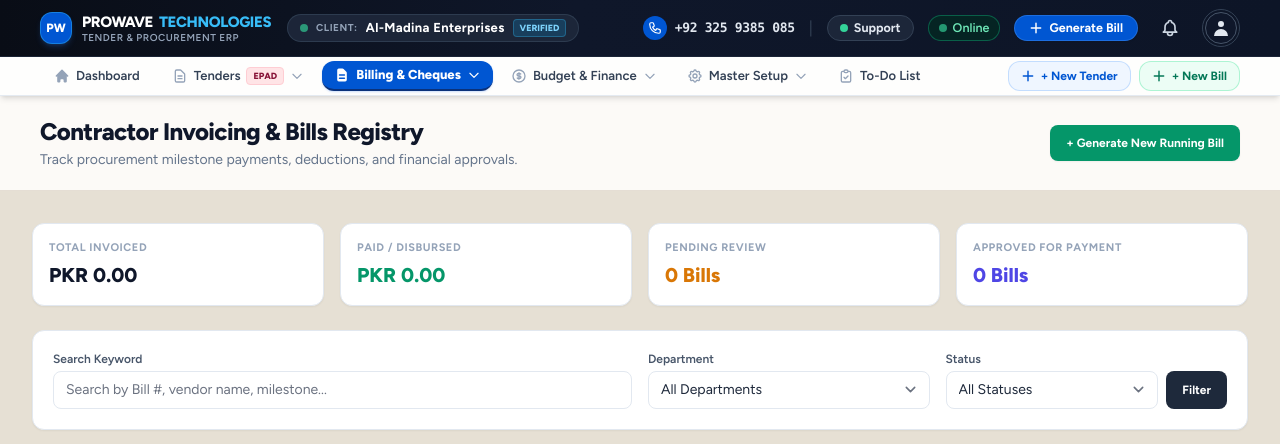
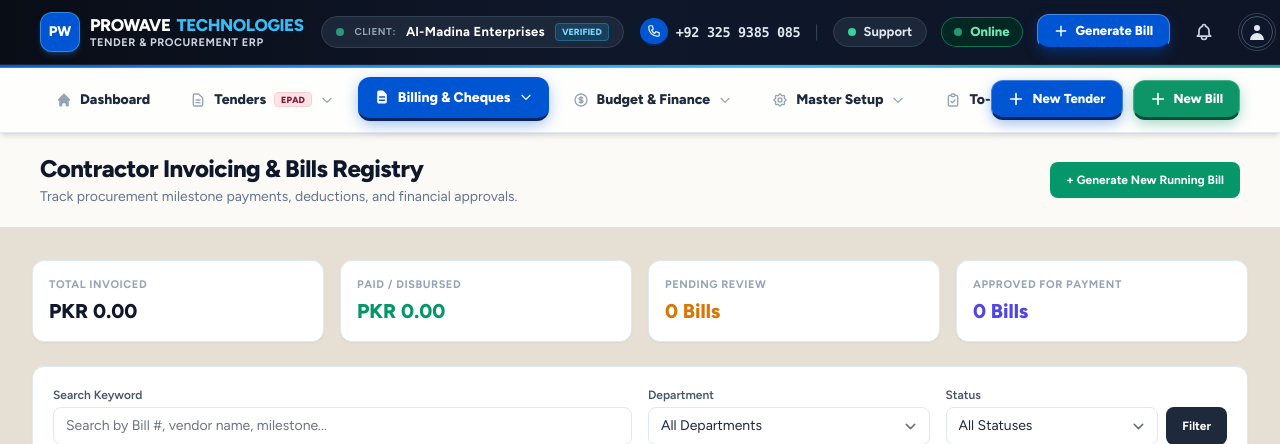
Before and after one commit to muhammadwaleed12236/tendermanagement, a Laravel app: page /bills in a window 1280 px wide. Shown: the top 444 px of the page. Run offline with Laravel 12, Linux system fonts and the light colour scheme; a user stored in the database is signed in; data comes from the database, SQL or seed files in the repository; data that the repository does not hold is empty; style sheets or scripts are compiled from the project's sources.

Commit message:
feat: enlarge navbar scale, add high-contrast 3D action buttons, shimmer accent strip, and smooth interactive hover animations

```diff
--- a/resources/views/layouts/navigation.blade.php
+++ b/resources/views/layouts/navigation.blade.php
@@ -1,20 +1,132 @@
+<style>
+    /* Animated Glowing Accent Strip between Tier 1 & Tier 2 */
+    @keyframes nav-shimmer {
+        0% { background-position: 0% 50%; }
+        50% { background-position: 100% 50%; }
+        100% { background-position: 0% 50%; }
+    }
+    .nav-accent-strip {
+        height: 2.5px;
+        width: 100%;
+        background: linear-gradient(90deg, #0056d2 0%, #38bdf8 25%, #0d9467 50%, #cd3805 75%, #0056d2 100%);
+        background-size: 250% 100%;
+        animation: nav-shimmer 7s ease-in-out infinite;
+    }
+
+    /* Tactile 3D Action Buttons with Smooth Push & Hover Lift */
+    .nav-btn-tender {
+        background-color: #0056d2;
+        border: 1px solid rgba(255, 255, 255, 0.25);
+        border-bottom: 3.5px solid #07255e;
+        box-shadow: 0 4px 14px -1px rgba(0, 86, 210, 0.4);
+        color: #ffffff;
+        font-weight: 900;
+        transition: all 0.22s cubic-bezier(0.34, 1.56, 0.64, 1);
+    }
+    .nav-btn-tender:hover {
+        transform: translateY(-2px);
+        background-color: #1a6fe3;
+        box-shadow: 0 8px 20px -1px rgba(0, 86, 210, 0.55);
+    }
+    .nav-btn-tender:active {
+        transform: translateY(1.5px);
+        border-bottom-width: 1.5px;
+        box-shadow: 0 2px 6px rgba(0, 86, 210, 0.25);
+    }
+
+    .nav-btn-bill {
+        background-color: #0d9467;
+        border: 1px solid rgba(255, 255, 255, 0.25);
+        border-bottom: 3.5px solid #064e3b;
+        box-shadow: 0 4px 14px -1px rgba(13, 148, 103, 0.4);
+        color: #ffffff;
+        font-weight: 900;
+        transition: all 0.22s cubic-bezier(0.34, 1.56, 0.64, 1);
+    }
+    .nav-btn-bill:hover {
+        transform: translateY(-2px);
+        background-color: #10b981;
+        box-shadow: 0 8px 20px -1px rgba(13, 148, 103, 0.55);
+    }
+    .nav-btn-bill:active {
+        transform: translateY(1.5px);
+        border-bottom-width: 1.5px;
+        box-shadow: 0 2px 6px rgba(13, 148, 103, 0.25);
+    }
+
+    /* Top Bar Generate Bill CTA */
+    .nav-btn-quick-bill {
+        background-color: #0056d2;
+        border: 1px solid rgba(255, 255, 255, 0.3);
+        border-bottom: 3.5px solid #07255e;
+        box-shadow: 0 4px 14px -1px rgba(0, 86, 210, 0.4);
+        color: #ffffff;
+        font-weight: 900;
+        transition: all 0.22s cubic-bezier(0.34, 1.56, 0.64, 1);
+    }
+    .nav-btn-quick-bill:hover {
+        transform: translateY(-2px);
+        background-color: #1a6fe3;
+        box-shadow: 0 8px 20px -1px rgba(0, 86, 210, 0.55);
+    }
+    .nav-btn-quick-bill:active {
+        transform: translateY(1.5px);
+        border-bottom-width: 1.5px;
+    }
+
+    /* Animated Navigation Links */
+    .nav-pill-item {
+        transition: all 0.22s cubic-bezier(0.34, 1.56, 0.64, 1);
+    }
+    .nav-pill-item:hover:not(.nav-pill-active) {
+        transform: translateY(-2px);
+        background-color: #eff6ff;
+        color: #0056d2;
+        box-shadow: 0 4px 12px -2px rgba(0, 86, 210, 0.18);
+    }
+    .nav-pill-active {
+        background-color: #0056d2 !important;
+        color: #ffffff !important;
+        border-bottom: 3.5px solid #07255e !important;
+        box-shadow: 0 4px 16px -2px rgba(0, 86, 210, 0.45) !important;
+        transform: translateY(-1px);
+    }
+    .nav-pill-active:hover {
+        transform: translateY(-2.5px);
+        box-shadow: 0 8px 22px -2px rgba(0, 86, 210, 0.55) !important;
+    }
+
+    /* Bell Ring Shake Animation on Hover */
+    @keyframes bell-ring {
+        0%, 100% { transform: rotate(0deg); }
+        15% { transform: rotate(16deg); }
+        30% { transform: rotate(-14deg); }
+        45% { transform: rotate(12deg); }
+        60% { transform: rotate(-8deg); }
+        75% { transform: rotate(4deg); }
+    }
+    .hover-bell:hover svg {
+        animation: bell-ring 0.65s cubic-bezier(0.36, 0.07, 0.19, 0.97) both;
+        transform-origin: top center;
+    }
+</style>
 <!-- Two-Tier ERP Navigation Header -->
 <div x-data="{ open: false }" class="sticky top-0 z-50 shadow-md">
     <!-- Top Bar: Executive Midnight Slate (#090d16) -->
     <div class="bg-[#090d16] border-b border-slate-800/80 text-white select-none shadow-sm" style="background: linear-gradient(90deg, #090d16 0%, #0f172a 45%, #0d1527 100%);">
-        <div class="max-w-full px-4 sm:px-6 lg:px-8 xl:px-10 h-14 flex items-center justify-between gap-4">
+        <div class="max-w-full px-4 sm:px-6 lg:px-8 xl:px-10 h-16 sm:h-17 flex items-center justify-between gap-4">
             <!-- Left: Logo & Company Pill -->
             <div class="flex items-center gap-3">
                 <!-- Logo Monogram & Name: ProWave Technologies -->
                 <a href="{{ route('dashboard') }}" class="flex items-center gap-2.5 group">
-                    <div class="w-8 h-8 rounded-xl bg-[#0056d2] border border-sky-400/40 flex items-center justify-center font-black text-white text-xs shadow-md shadow-blue-500/20 group-hover:border-sky-300 transition">
+                    <div class="w-10 h-10 rounded-xl bg-[#0056d2] border border-sky-300/40 border-b-3 border-[#07255e] flex items-center justify-center font-black text-white text-sm shadow-md shadow-blue-500/25 group-hover:scale-105 group-hover:-rotate-3 transition duration-200">
                         PW
                     </div>
                     <div class="flex flex-col leading-tight">
-                        <span class="font-black text-sm sm:text-[15px] tracking-tight text-white whitespace-nowrap flex items-center gap-1.5">
+                        <span class="font-black text-[15px] sm:text-[17px] tracking-tight text-white whitespace-nowrap flex items-center gap-1.5">
                             PROWAVE <span class="text-sky-400 font-extrabold">TECHNOLOGIES</span>
                         </span>
-                        <span class="text-[10px] text-slate-400 font-semibold tracking-wider uppercase">
+                        <span class="text-[11px] text-slate-300 font-bold tracking-wider uppercase">
                             Tender & Procurement ERP
                         </span>
                     </div>
@@ -22,7 +134,7 @@
 
                 @auth
                     <!-- Dynamic Client Company Pill (Al-Madina Enterprises) -->
-                    <div class="hidden md:inline-flex items-center gap-2 px-3 py-1 rounded-full bg-slate-800/90 border border-slate-700/80 text-slate-200 text-xs sm:text-[13px] font-semibold whitespace-nowrap ms-1 shadow-2xs backdrop-blur-sm">
+                    <div class="hidden md:inline-flex items-center gap-2.5 px-3.5 py-1.5 rounded-full bg-slate-800/95 border border-slate-700 text-slate-200 text-xs sm:text-[13px] font-bold whitespace-nowrap ms-1.5 shadow-xs backdrop-blur-sm">
                         <span class="w-2 h-2 rounded-full bg-emerald-400 animate-pulse shrink-0"></span>
                         <span class="text-[10px] uppercase font-bold text-slate-400 tracking-wider">Client:</span>
                         <span class="truncate max-w-[240px] font-bold text-white tracking-wide">
@@ -37,32 +149,32 @@
             <div class="flex items-center gap-3 sm:gap-3.5">
                 <!-- Phone Contact with Cyan Circular Icon -->
                 <a href="tel:+923259385085" class="inline-flex items-center gap-2 text-white font-bold text-xs sm:text-[13px] hover:text-sky-300 transition whitespace-nowrap">
-                    <span class="w-6 h-6 rounded-full bg-[#0056d2] flex items-center justify-center text-white shrink-0 shadow-xs">
+                    <span class="w-7 h-7 rounded-full bg-[#0056d2] border-b-2 border-[#07255e] flex items-center justify-center text-white shrink-0 shadow-xs">
                         <svg class="w-3.5 h-3.5" fill="none" stroke="currentColor" viewBox="0 0 24 24">
                             <path stroke-linecap="round" stroke-linejoin="round" stroke-width="2" d="M3 5a2 2 0 012-2h3.28a1 1 0 01.948.684l1.498 4.493a1 1 0 01-.502 1.21l-2.257 1.13a11.042 11.042 0 005.516 5.516l1.13-2.257a1 1 0 011.21-.502l4.493 1.498a1 1 0 01.684.949V19a2 2 0 01-2 2h-1C9.716 21 3 14.284 3 6V5z"></path>
                         </svg>
                     </span>
-                    <span class="font-mono tracking-tight text-xs sm:text-[13px] font-bold text-slate-200">+92 325 9385 085</span>
+                    <span class="font-mono tracking-tight text-xs sm:text-[13.5px] font-extrabold text-slate-200">+92 325 9385 085</span>
                 </a>
 
                 <!-- Vertical Divider -->
                 <span class="text-slate-700 hidden sm:inline">|</span>
 
                 <!-- Support Pill with Headset Icon -->
-                <a href="https://wa.me/923259385085" target="_blank" rel="noopener noreferrer" class="hidden sm:inline-flex items-center gap-1.5 px-3 py-1 rounded-full bg-slate-800/90 hover:bg-slate-700 border border-slate-700 text-slate-200 text-xs sm:text-[12.5px] font-bold transition shadow-xs whitespace-nowrap" title="Chat on WhatsApp">
+                <a href="https://wa.me/923259385085" target="_blank" rel="noopener noreferrer" class="hidden sm:inline-flex items-center gap-2 px-3.5 py-1.5 rounded-full bg-slate-800/95 hover:bg-slate-700 border border-slate-700 text-slate-200 text-xs sm:text-[13px] font-bold transition shadow-xs whitespace-nowrap hover:scale-105" title="Chat on WhatsApp">
                     <span class="w-2 h-2 rounded-full bg-emerald-400"></span>
                     <span>Support</span>
                 </a>
 
                 <!-- Online Status Pill -->
-                <span class="inline-flex items-center gap-1.5 px-2.5 py-1 rounded-full bg-emerald-950/70 border border-emerald-500/40 text-emerald-300 text-xs sm:text-[12.5px] font-semibold whitespace-nowrap">
+                <span class="inline-flex items-center gap-2 px-3 py-1.5 rounded-full bg-emerald-950/80 border border-emerald-500/50 text-emerald-300 text-xs sm:text-[13px] font-extrabold whitespace-nowrap">
                     <span class="w-2 h-2 rounded-full bg-emerald-400 animate-pulse"></span>
                     <span>Online</span>
                 </span>
 
                 @auth
                     <!-- Quick Bill CTA Button (Vibrant 3D Gradient) -->
-                    <a href="{{ route('bills.create') }}" class="hidden lg:inline-flex items-center gap-1.5 px-3.5 py-1 rounded-full bg-[#0056d2] hover:bg-[#1a6fe3] text-white text-xs sm:text-[12.5px] font-bold transition shadow-sm border border-blue-400/30 whitespace-nowrap">
+                    <a href="{{ route('bills.create') }}" class="nav-btn-quick-bill hidden lg:inline-flex items-center gap-2 px-4 py-2 rounded-xl text-xs sm:text-[13px] whitespace-nowrap">
                         <svg class="w-3.5 h-3.5" fill="none" stroke="currentColor" viewBox="0 0 24 24"><path stroke-linecap="round" stroke-linejoin="round" stroke-width="2.5" d="M12 4v16m8-8H4"></path></svg>
                         <span>Generate Bill</span>
                     </a>
@@ -74,7 +186,7 @@
                     @endphp
                     <div class="relative hidden sm:block" x-data="{ notifOpen: false }">
                         <button @click="notifOpen = !notifOpen"
-                                class="relative p-2 text-slate-300 hover:text-white transition rounded-full hover:bg-slate-800/80 focus:outline-none"
+                                class="hover-bell relative p-2.5 text-slate-300 hover:text-white transition rounded-full hover:bg-slate-800/80 focus:outline-none"
                                 title="Notifications">
                             <svg class="w-5 h-5" fill="none" stroke="currentColor" viewBox="0 0 24 24">
                                 <path stroke-linecap="round" stroke-linejoin="round" stroke-width="2" d="M15 17h5l-1.405-1.405A2.032 2.032 0 0118 14.158V11a6.002 6.002 0 00-4-5.659V5a2 2 0 10-4 0v.341C7.67 6.165 6 8.388 6 11v3.159c0 .538-.214 1.055-.595 1.436L4 17h5m6 0v1a3 3 0 11-6 0v-1m6 0H9"></path>
@@ -253,16 +365,19 @@
         </div>
     </div>
 
+    <!-- Animated Accent Strip -->
+    <div class="nav-accent-strip"></div>
+
     <!-- Bottom Tier: Luminous Clean Glass Navigation Bar with Dropdowns -->
     <nav class="bg-white/95 backdrop-blur-md border-b border-slate-200/90 text-slate-700 select-none shadow-xs">
         <div class="max-w-full px-4 sm:px-6 lg:px-8 xl:px-10">
-            <div class="flex items-center justify-between h-13 py-1 gap-3">
+            <div class="flex items-center justify-between h-15 sm:h-16 py-1.5 gap-3">
                 <!-- Navigation Items with Elegant Dropdowns -->
-                <div class="hidden lg:flex items-center gap-1 xl:gap-1.5 flex-1 min-w-0">
+                <div class="hidden lg:flex items-center gap-1.5 xl:gap-2 flex-1 min-w-0">
                     @auth
                         <!-- 1. Dashboard -->
                         <a href="{{ route('dashboard') }}"
-                           class="inline-flex items-center gap-1.5 px-3.5 py-1.5 rounded-xl text-xs xl:text-[13px] whitespace-nowrap transition-all duration-150 {{ request()->routeIs('dashboard') ? 'bg-[#0056d2] text-white font-extrabold shadow-sm shadow-blue-500/25 border-b-2 border-[#0b327b]' : 'text-slate-700 hover:text-[#0056d2] hover:bg-blue-50/80 font-semibold' }}">
+                           class="nav-pill-item inline-flex items-center gap-2 px-3.5 xl:px-4 py-2 sm:py-2.5 rounded-xl text-[13.5px] xl:text-[14px] whitespace-nowrap {{ request()->routeIs('dashboard') ? 'nav-pill-active font-black' : 'text-slate-800 hover:text-[#0056d2] font-extrabold' }}">
                             <svg class="w-4 h-4 shrink-0 {{ request()->routeIs('dashboard') ? 'text-white' : 'text-slate-400' }}" fill="currentColor" viewBox="0 0 20 20">
                                 <path d="M10.707 2.293a1 1 0 00-1.414 0l-7 7a1 1 0 001.414 1.414L4 10.414V17a1 1 0 001 1h2a1 1 0 001-1v-2a1 1 0 011-1h2a1 1 0 011 1v2a1 1 0 001 1h2a1 1 0 001-1v-6.586l.293.293a1 1 0 001.414-1.414l-7-7z"></path>
                             </svg>
@@ -272,7 +387,7 @@
                         <!-- 2. Tenders & EPAD 2.0 Dropdown -->
                         <div x-data="{ open: false }" @click.outside="open = false" @keydown.escape="open = false" class="relative">
                             <button @click="open = !open" type="button"
-                                    class="inline-flex items-center gap-1.5 px-3 py-1.5 rounded-xl text-xs xl:text-[13px] whitespace-nowrap transition-all duration-150 {{ request()->routeIs('tenders.*') ? 'bg-[#0056d2] text-white font-extrabold shadow-sm shadow-blue-500/25 border-b-2 border-[#0b327b]' : 'text-slate-700 hover:text-[#0056d2] hover:bg-blue-50/80 font-semibold' }}">
+                                    class="nav-pill-item inline-flex items-center gap-2 px-3.5 xl:px-4 py-2 sm:py-2.5 rounded-xl text-[13.5px] xl:text-[14px] whitespace-nowrap {{ request()->routeIs('tenders.*') ? 'nav-pill-active font-black' : 'text-slate-800 hover:text-[#0056d2] font-extrabold' }}">
                                 <svg class="w-4 h-4 shrink-0 {{ request()->routeIs('tenders.*') ? 'text-white' : 'text-slate-400' }}" fill="none" stroke="currentColor" viewBox="0 0 24 24">
                                     <path stroke-linecap="round" stroke-linejoin="round" stroke-width="2" d="M9 12h6m-6 4h6m2 5H7a2 2 0 01-2-2V5a2 2 0 012-2h5.586a1 1 0 01.707.293l5.414 5.414a1 1 0 01.293.707V19a2 2 0 01-2 2z"></path>
                                 </svg>
@@ -341,7 +456,7 @@
                         <!-- 3. Billing & Cheques Dropdown -->
                         <div x-data="{ open: false }" @click.outside="open = false" @keydown.escape="open = false" class="relative">
                             <button @click="open = !open" type="button"
-                                    class="inline-flex items-center gap-1.5 px-3 py-1.5 rounded-xl text-xs xl:text-[13px] whitespace-nowrap transition-all duration-150 {{ request()->routeIs('bills.*') || request()->routeIs('cheques.*') ? 'bg-[#0056d2] text-white font-extrabold shadow-sm shadow-blue-500/25 border-b-2 border-[#0b327b]' : 'text-slate-700 hover:text-[#0056d2] hover:bg-blue-50/80 font-semibold' }}">
+                                    class="nav-pill-item inline-flex items-center gap-2 px-3.5 xl:px-4 py-2 sm:py-2.5 rounded-xl text-[13.5px] xl:text-[14px] whitespace-nowrap {{ request()->routeIs('bills.*') || request()->routeIs('cheques.*') ? 'nav-pill-active font-black' : 'text-slate-800 hover:text-[#0056d2] font-extrabold' }}">
                                 <svg class="w-4 h-4 shrink-0 {{ request()->routeIs('bills.*') || request()->routeIs('cheques.*') ? 'text-white' : 'text-slate-400' }}" fill="currentColor" viewBox="0 0 20 20">
                                     <path fill-rule="evenodd" d="M4 4a2 2 0 012-2h4.586A2 2 0 0112 2.586L15.414 6A2 2 0 0116 7.414V16a2 2 0 01-2 2H6a2 2 0 01-2-2V4zm2 6a1 1 0 011-1h6a1 1 0 110 2H7a1 1 0 01-1-1zm1 3a1 1 0 100 2h6a1 1 0 100-2H7z" clip-rule="evenodd"></path>
                                 </svg>
@@ -420,7 +535,7 @@
                         <!-- 4. Budget & Finance Dropdown -->
                         <div x-data="{ open: false }" @click.outside="open = false" @keydown.escape="open = false" class="relative">
                             <button @click="open = !open" type="button"
-                                    class="inline-flex items-center gap-1.5 px-3 py-1.5 rounded-xl text-xs xl:text-[13px] whitespace-nowrap transition-all duration-150 {{ request()->routeIs('finance.*') || request()->routeIs('releases.*') || request()->routeIs('expenses.*') || request()->routeIs('banks.*') ? 'bg-[#0056d2] text-white font-extrabold shadow-sm shadow-blue-500/25 border-b-2 border-[#0b327b]' : 'text-slate-700 hover:text-[#0056d2] hover:bg-blue-50/80 font-semibold' }}">
+                                    class="nav-pill-item inline-flex items-center gap-2 px-3.5 xl:px-4 py-2 sm:py-2.5 rounded-xl text-[13.5px] xl:text-[14px] whitespace-nowrap {{ request()->routeIs('finance.*') || request()->routeIs('releases.*') || request()->routeIs('expenses.*') || request()->routeIs('banks.*') ? 'nav-pill-active font-black' : 'text-slate-800 hover:text-[#0056d2] font-extrabold' }}">
                                 <svg class="w-4 h-4 shrink-0 {{ request()->routeIs('finance.*') || request()->routeIs('releases.*') || request()->routeIs('expenses.*') || request()->routeIs('banks.*') ? 'text-white' : 'text-slate-400' }}" fill="none" stroke="currentColor" viewBox="0 0 24 24">
                                     <path stroke-linecap="round" stroke-linejoin="round" stroke-width="2" d="M12 8c-1.657 0-3 .895-3 2s1.343 2 3 2 3 .895 3 2-1.343 2-3 2m0-8c1.11 0 2.08.402 2.599 1M12 8V7m0 1v8m0 0v1m0-1c-1.11 0-2.08-.402-2.599-1M21 12a9 9 0 11-18 0 9 9 0 0118 0z" />
                                 </svg>
@@ -493,7 +608,7 @@
                         <!-- 5. Setup & Master Data Dropdown -->
                         <div x-data="{ open: false }" @click.outside="open = false" @keydown.escape="open = false" class="relative">
                             <button @click="open = !open" type="button"
-                                    class="inline-flex items-center gap-1.5 px-3 py-1.5 rounded-xl text-xs xl:text-[13px] whitespace-nowrap transition-all duration-150 {{ request()->routeIs('departments.*') || request()->routeIs('companies.*') || request()->routeIs('products.*') || request()->routeIs('users.*') || request()->routeIs('activity-logs.*') ? 'bg-[#0056d2] text-white font-extrabold shadow-sm shadow-blue-500/25 border-b-2 border-[#0b327b]' : 'text-slate-700 hover:text-[#0056d2] hover:bg-blue-50/80 font-semibold' }}">
+                                    class="nav-pill-item inline-flex items-center gap-2 px-3.5 xl:px-4 py-2 sm:py-2.5 rounded-xl text-[13.5px] xl:text-[14px] whitespace-nowrap {{ request()->routeIs('departments.*') || request()->routeIs('companies.*') || request()->routeIs('products.*') || request()->routeIs('users.*') || request()->routeIs('activity-logs.*') ? 'nav-pill-active font-black' : 'text-slate-800 hover:text-[#0056d2] font-extrabold' }}">
                                 <svg class="w-4 h-4 shrink-0 {{ request()->routeIs('departments.*') || request()->routeIs('companies.*') || request()->routeIs('products.*') || request()->routeIs('users.*') || request()->routeIs('activity-logs.*') ? 'text-white' : 'text-slate-400' }}" fill="none" stroke="currentColor" viewBox="0 0 24 24">
                                     <path stroke-linecap="round" stroke-linejoin="round" stroke-width="2" d="M10.325 4.317c.426-1.756 2.924-1.756 3.35 0a1.724 1.724 0 002.573 1.066c1.543-.94 3.31.826 2.37 2.37a1.724 1.724 0 001.065 2.572c1.756.426 1.756 2.924 0 3.35a1.724 1.724 0 00-1.066 2.573c.94 1.543-.826 3.31-2.37 2.37a1.724 1.724 0 00-2.572 1.065c-.426 1.756-2.924 1.756-3.35 0a1.724 1.724 0 00-2.573-1.066c-1.543.94-3.31-.826-2.37-2.37a1.724 1.724 0 00-1.065-2.572c-1.756-.426-1.756-2.924 0-3.35a1.724 1.724 0 001.066-2.573c-.94-1.543.826-3.31 2.37-2.37.996.608 2.296.07 2.572-1.065z"></path>
                                     <path stroke-linecap="round" stroke-linejoin="round" stroke-width="2" d="M15 12a3 3 0 11-6 0 3 3 0 016 0z"></path>
@@ -609,7 +724,7 @@
 
                         <!-- 6. To-Do List & Tasks -->
                         <a href="{{ route('todos.index') }}"
-                           class="inline-flex items-center gap-1.5 px-3 py-1.5 rounded-xl text-xs xl:text-[13px] whitespace-nowrap transition-all duration-150 {{ request()->routeIs('todos.*') ? 'bg-[#0056d2] text-white font-extrabold shadow-sm shadow-blue-500/25 border-b-2 border-[#0b327b]' : 'text-slate-700 hover:text-[#0056d2] hover:bg-blue-50/80 font-semibold' }}">
+                           class="nav-pill-item inline-flex items-center gap-2 px-3.5 xl:px-4 py-2 sm:py-2.5 rounded-xl text-[13.5px] xl:text-[14px] whitespace-nowrap {{ request()->routeIs('todos.*') ? 'nav-pill-active font-black' : 'text-slate-800 hover:text-[#0056d2] font-extrabold' }}">
                             <svg class="w-4 h-4 shrink-0 {{ request()->routeIs('todos.*') ? 'text-white' : 'text-slate-400' }}" fill="none" stroke="currentColor" viewBox="0 0 24 24">
                                 <path stroke-linecap="round" stroke-linejoin="round" stroke-width="2" d="M9 5H7a2 2 0 00-2 2v12a2 2 0 002 2h10a2 2 0 002-2V7a2 2 0 00-2-2h-2M9 5a2 2 0 002 2h2a2 2 0 002-2M9 5a2 2 0 012-2h2a2 2 0 012 2m-6 9l2 2 4-4"></path>
                             </svg>
@@ -626,16 +741,16 @@
                     @endauth
                 </div>
 
-                <!-- Right Quick CTA Action Buttons -->
-                <div class="hidden lg:flex items-center gap-2 shrink-0">
-                    <a href="{{ route('tenders.create') }}" class="inline-flex items-center gap-1.5 text-xs font-bold text-[#0056d2] hover:text-[#0b327b] bg-blue-50 hover:bg-blue-100 border border-blue-200/90 px-3 py-1.5 rounded-xl transition shadow-2xs whitespace-nowrap">
-                        <svg class="w-3.5 h-3.5" fill="none" stroke="currentColor" viewBox="0 0 24 24"><path stroke-linecap="round" stroke-linejoin="round" stroke-width="2.5" d="M12 4v16m8-8H4"></path></svg>
-                        <span>+ New Tender</span>
+                <!-- Right Quick CTA Action Buttons (Solid 3D Tactile Buttons) -->
+                <div class="hidden lg:flex items-center gap-2.5 shrink-0">
+                    <a href="{{ route('tenders.create') }}" class="nav-btn-tender px-4 py-2 sm:py-2.5 rounded-xl text-xs sm:text-[13px] inline-flex items-center gap-2 whitespace-nowrap">
+                        <svg class="w-4 h-4" fill="none" stroke="currentColor" viewBox="0 0 24 24"><path stroke-linecap="round" stroke-linejoin="round" stroke-width="2.5" d="M12 4v16m8-8H4"></path></svg>
+                        <span>New Tender</span>
                     </a>
 
-                    <a href="{{ route('bills.create') }}" class="inline-flex items-center gap-1.5 text-xs font-bold text-emerald-700 hover:text-emerald-800 bg-emerald-50 hover:bg-emerald-100 border border-emerald-200/90 px-3 py-1.5 rounded-xl transition shadow-2xs whitespace-nowrap">
-                        <svg class="w-3.5 h-3.5" fill="none" stroke="currentColor" viewBox="0 0 24 24"><path stroke-linecap="round" stroke-linejoin="round" stroke-width="2.5" d="M12 4v16m8-8H4"></path></svg>
-                        <span>+ New Bill</span>
+                    <a href="{{ route('bills.create') }}" class="nav-btn-bill px-4 py-2 sm:py-2.5 rounded-xl text-xs sm:text-[13px] inline-flex items-center gap-2 whitespace-nowrap">
+                        <svg class="w-4 h-4" fill="none" stroke="currentColor" viewBox="0 0 24 24"><path stroke-linecap="round" stroke-linejoin="round" stroke-width="2.5" d="M12 4v16m8-8H4"></path></svg>
+                        <span>New Bill</span>
                     </a>
                 </div>
             </div>
```
